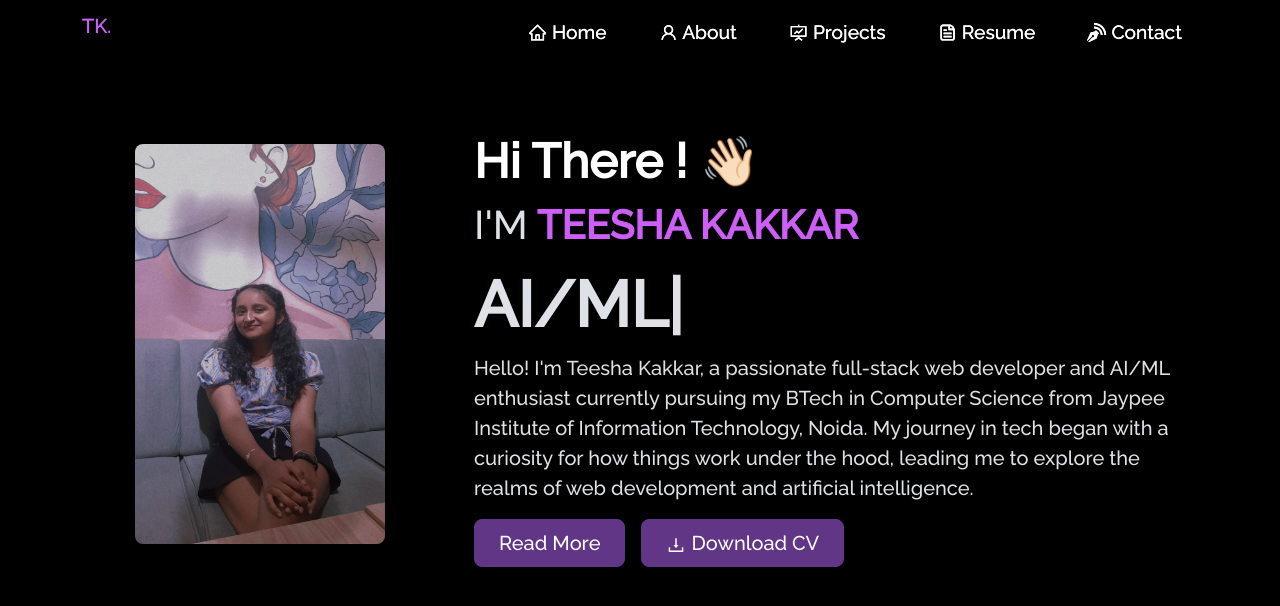
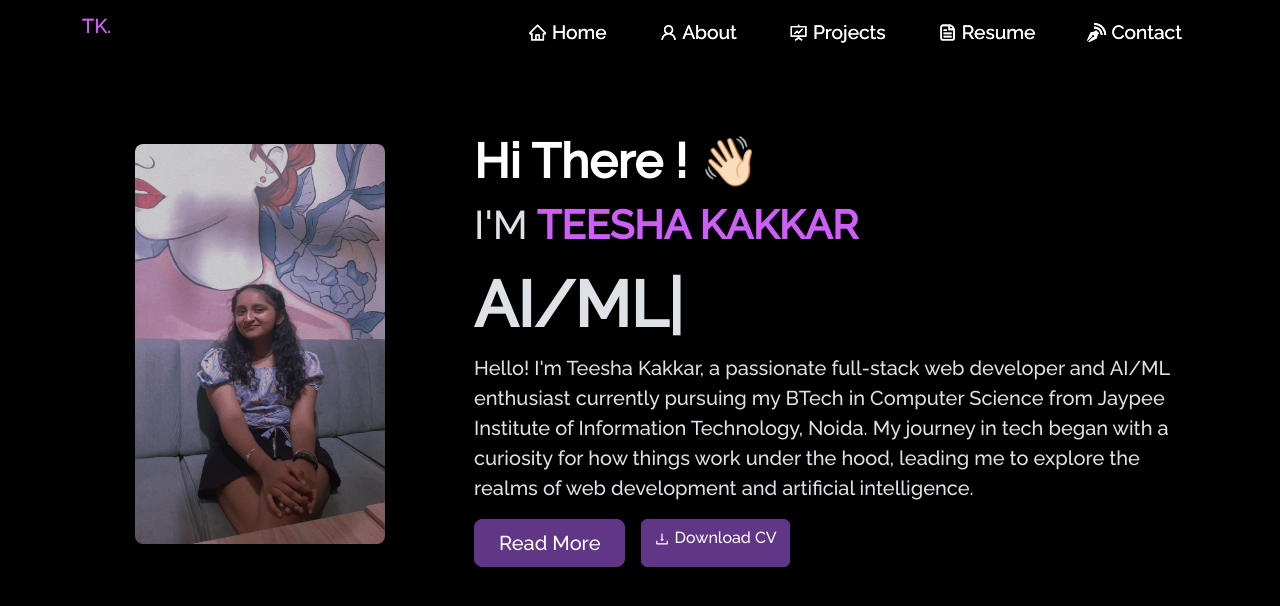
Before and after one commit to teesha17/Portfolio, a React (Vite) app in the folder teesha/: page / in a window 1280 px wide. Shown: the top 606 px of the page. Built offline with nearby package versions, Linux system fonts and the light colour scheme.

Commit message:
updated button

```diff
--- a/teesha/src/home/Home.jsx
+++ b/teesha/src/home/Home.jsx
@@ -49,14 +49,14 @@ export default function Home() {
         <p class="lead">Hello! I'm Teesha Kakkar, a passionate full-stack web developer and AI/ML enthusiast currently pursuing my BTech in Computer Science from Jaypee Institute of Information Technology, Noida. My journey in tech began with a curiosity for how things work under the hood, leading me to explore the realms of web development and artificial intelligence.</p>
         <div class="d-grid gap-2 d-md-flex justify-content-md-start">
           <button type="button" class="btn btn-primary btn-lg px-4 me-md-2" onClick={handleclick}>Read More</button>
-          <button
+          <Button
             type="button"
-            class="btn btn-primary btn-lg px-4 me-md-2"
+            class="btn btn-primary btn-lg px-4 py-2 me-md-2"
             href={pdf}
           >
             <AiOutlineDownload />
             &nbsp;Download CV
-          </button>
+          </Button>
         </div>
       </div>
     </div>
```
